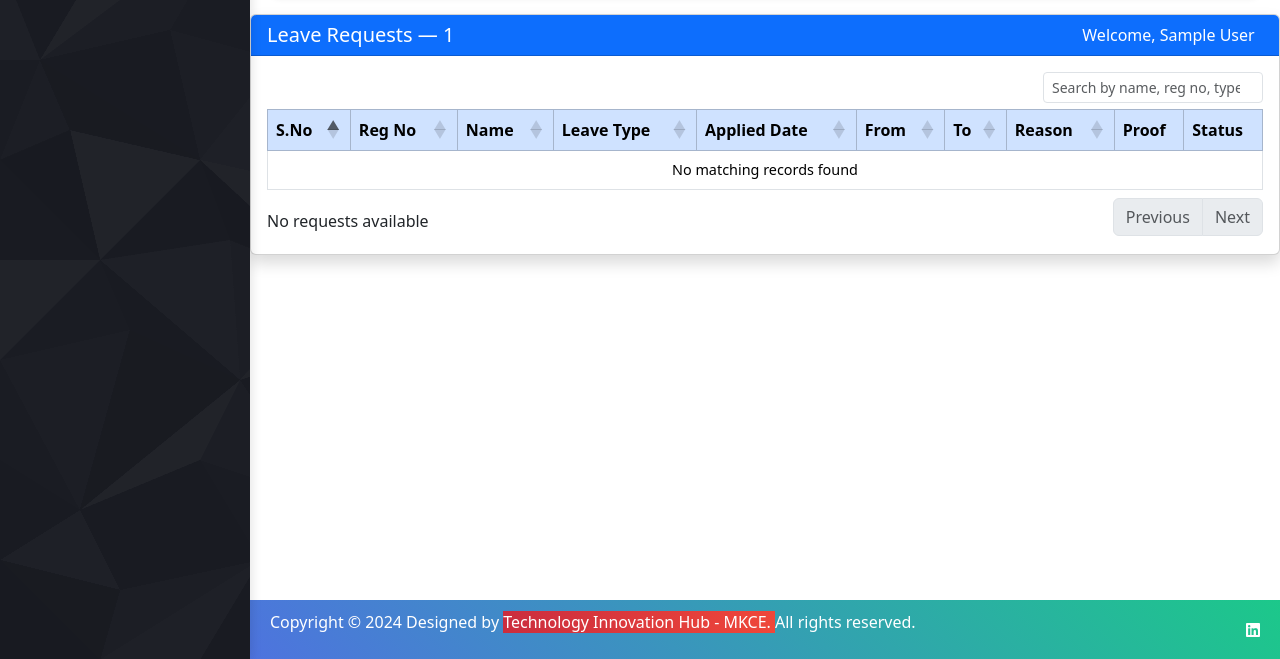
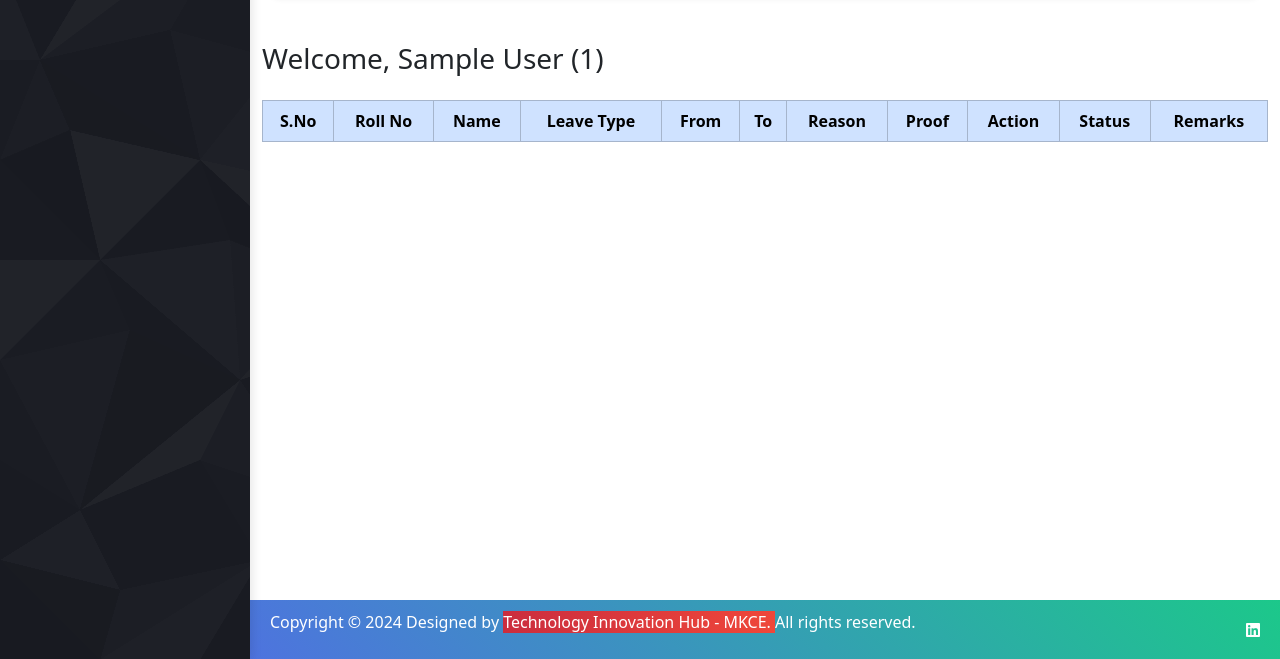
Before and after one commit to arunsanjeevms/Hostel-Management-System, a PHP site: page /Hostel-Management-System/ in a window 1280 px wide. Shown: the part 140-799 px from the top of the page. Run offline with PHP 8.4, Linux system fonts and the light colour scheme; the visitor is signed in with stand-in values (Sample User, id 1); tables that the repository leaves empty or names only in its code hold one stand-in row (values such as "Sample post"); lists and menus that the app fills with data are empty; some libraries are stand-ins or nearby versions.

Commit message:
faculty module

```diff
--- a/index.php
+++ b/index.php
@@ -1,17 +1,31 @@
 <?php
-ob_start(); // start output buffering to prevent header warnings
-if (session_status() === PHP_SESSION_NONE) {
-    session_start();
-}
+session_start();
 include 'db_connect.php';
 
-if (!isset($_SESSION['faculty_id'])) {
+// ✅ Ensure faculty is logged in
+if(!isset($_SESSION['faculty_id'])){
     header("Location: faculty_login.php");
-    exit();
+    exit;
 }
 
+$faculty_id = $_SESSION['faculty_id'];
 $faculty_name = $_SESSION['faculty_name'];
 $department = $_SESSION['faculty_department'];
+
+// ✅ SQL: fetch only Leave / Emergency Leave for this faculty's department
+$sql = "SELECT l.Leave_ID, s.roll_number, s.name AS student_name, s.department,
+               lt.LeaveType, l.from_date, l.to_date, l.reason, l.proof, l.faculty_status,
+               l.remarks, l.applied_date
+        FROM leave_applications l
+        JOIN students s ON l.student_roll_number = s.roll_number
+        JOIN leave_types lt ON l.LeaveType_ID = lt.LeaveType_ID
+        WHERE s.department = ?
+          AND lt.LeaveType IN ('Leave','Emergency Leave')
+        ORDER BY l.applied_date DESC";
+$stmt = $conn->prepare($sql);
+$stmt->bind_param("s", $department);
+$stmt->execute();
+$leaves = $stmt->get_result();
 ?>
 <!DOCTYPE html>
 <html lang="en">
@@ -293,21 +307,9 @@ $department = $_SESSION['faculty_department'];
         }
     </style>
 </head>
-<?php
-include 'db_connect.php'; // ✅ add this line
-
-session_start();
-if (!isset($_SESSION['faculty_id'])) {
-    header("Location: faculty_login.php");
-    exit();
-}
-
-$faculty_name = $_SESSION['faculty_name'];
-$department = $_SESSION['faculty_department'];
-?>
 <body>
     <!-- Sidebar -->
-    <?php include 'sidebar.php'; ?>
+    <?php include './assets/sidebar.php'; ?>
 
     <!-- Main Content -->
     <div class="content">
@@ -317,7 +319,7 @@ $department = $_SESSION['faculty_department'];
         </div>
 
         <!-- Topbar -->
-        <?php include 'topbar.php'; ?>
+        <?php include './assets/topbar.php'; ?>
 
         <!-- Breadcrumb -->
         <div class="breadcrumb-area custom-gradient">
@@ -330,88 +332,56 @@ $department = $_SESSION['faculty_department'];
         </div>
 
         <!-- Content Area -->
-            <?php
-// fetch leaves for this faculty's department
-$sql = "SELECT l.leave_id,
-               s.roll_number,
-               s.name AS student_name,
-               s.department,
-               l.leave_type,
-               l.from_date,
-               l.to_date,
-               l.reason,
-               l.faculty_status
-        FROM leave_applications l
-        JOIN students s ON l.student_roll_number = s.roll_number
-        WHERE s.department = ?
-        ORDER BY l.applied_at DESC";
-$stmt = $conn->prepare($sql);
-$stmt->bind_param("s", $department);
-$stmt->execute();
-$leaves = $stmt->get_result();
-?>
-<div class="tab-pane p-20 active" id="faculty" role="tabpanel">
-  <div class="card shadow">
-    <div class="card-header bg-primary text-white d-flex justify-content-between align-items-center">
-      <h5 class="mb-0">Leave Requests — <?= htmlspecialchars($department) ?></h5>
-      <div>Welcome, <?= htmlspecialchars($faculty_name) ?> &nbsp; </div>
-    </div>
-    <div class="card-body">
-  <div class="table-responsive">
-    <table id="facultyTable" class="table table-bordered table-hover align-middle">
+           <div class="container mt-5">
+  <h3>Welcome, <?= htmlspecialchars($faculty_name) ?> (<?= htmlspecialchars($department) ?>)</h3>
+
+  <div class="table-responsive mt-4">
+    <table id="facultyTable" class="table table-bordered">
       <thead class="table-primary text-center">
         <tr>
           <th>S.No</th>
-          <th>Reg No</th>
+          <th>Roll No</th>
           <th>Name</th>
           <th>Leave Type</th>
-          <th>Applied Date</th>
           <th>From</th>
           <th>To</th>
           <th>Reason</th>
           <th>Proof</th>
+          <th>Action</th>
           <th>Status</th>
+          <th>Remarks</th>
         </tr>
       </thead>
       <tbody>
-        <?php
-          $i = 1;
-          while ($row = $leaves->fetch_assoc()):
-        ?>
+        <?php $i=1; while($row=$leaves->fetch_assoc()): ?>
         <tr>
-          <td class="text-center"><?= $i++ ?></td>
+          <td><?= $i++ ?></td>
           <td><?= htmlspecialchars($row['roll_number']) ?></td>
           <td><?= htmlspecialchars($row['student_name']) ?></td>
-          <td><?= htmlspecialchars($row['leave_type']) ?></td>
-          <td><?= date('d-m-Y h:i A', strtotime($row['applied_at'])) ?></td>
-          <td><?= date('d-m-Y h:i A', strtotime($row['from_date'])) ?></td>
-          <td><?= date('d-m-Y h:i A', strtotime($row['to_date'])) ?></td>
+          <td><?= htmlspecialchars($row['LeaveType']) ?></td>
+          <td><?= date('d-m-Y H:i', strtotime($row['from_date'])) ?></td>
+          <td><?= date('d-m-Y H:i', strtotime($row['to_date'])) ?></td>
           <td><?= htmlspecialchars($row['reason']) ?></td>
-          <td class="text-center">
-            <?php if (!empty($row['proof'])): ?>
-              <a href="uploads/<?= htmlspecialchars($row['proof']) ?>" target="_blank" class="btn btn-outline-primary btn-sm">View</a>
+          <td>
+            <?php if(!empty($row['proof'])): ?>
+              <a href="uploads/<?= htmlspecialchars($row['proof']) ?>" target="_blank" class="btn btn-sm btn-outline-primary">View</a>
             <?php else: ?>
               <span class="text-muted">No Proof</span>
             <?php endif; ?>
           </td>
           <td class="text-center">
-            <?php if ($row['faculty_status'] === 'Pending'): ?>
-              <form method="post" action="faculty_action.php" style="display:inline;">
-                <input type="hidden" name="leave_id" value="<?= (int)$row['leave_id'] ?>">
-                <button type="submit" name="action" value="approve" class="btn btn-success btn-sm">Approve</button>
-              </form>
-              <form method="post" action="faculty_action.php" style="display:inline;">
-                <input type="hidden" name="leave_id" value="<?= (int)$row['leave_id'] ?>">
-                <button type="submit" name="action" value="reject" class="btn btn-danger btn-sm">Reject</button>
-              </form>
+            <?php if($row['faculty_status']=='Pending'): ?>
+              <button class="btn btn-success btn-sm approve-btn" data-id="<?= $row['Leave_ID'] ?>">Approve</button>
+              <button class="btn btn-danger btn-sm reject-btn" data-id="<?= $row['Leave_ID'] ?>">Reject</button>
             <?php else: ?>
-              <?php
-                $statusColor = ($row['faculty_status'] === 'Approved') ? 'success' :
-                               (($row['faculty_status'] === 'Rejected') ? 'danger' : 'secondary');
-              ?>
-              <span class="badge bg-<?= $statusColor ?>"><?= htmlspecialchars($row['faculty_status']) ?></span>
+              <span class="badge <?= $row['faculty_status']=='Forwarded to Admin'?'bg-primary':
+                                   ($row['faculty_status']=='Rejected by HOD'?'bg-danger':'bg-success') ?>">
+                <?= htmlspecialchars($row['faculty_status']) ?>
+              </span>
             <?php endif; ?>
           </td>
+          <td><?= htmlspecialchars($row['faculty_status']) ?></td>
+          <td><?= htmlspecialchars($row['remarks']) ?></td>
         </tr>
         <?php endwhile; ?>
       </tbody>
@@ -419,15 +389,8 @@ $leaves = $stmt->get_result();
   </div>
 </div>
 
-  </div>
-</div>
-</div>
-  </div>
-</div>
-
-
         <!-- Footer -->
-        <?php include 'footer.php'; ?>
+        <?php include './assets/footer.php'; ?>
     </div>
     <script>
         const loaderContainer = document.getElementById('loaderContainer');
@@ -530,32 +493,68 @@ $leaves = $stmt->get_result();
             }
         });
     </script>
-<!-- ✅ DataTables Initialization -->
+
+<script src="https://cdn.jsdelivr.net/npm/sweetalert2@11"></script>
 <script>
-$(document).ready(function() {
-  $('#facultyTable').DataTable({
-    responsive: true,
-    pageLength: 6,                // number of rows per page
-    lengthChange: false,          // hide “Show X entries”
-    ordering: true,               // allow column sorting
-    autoWidth: false,
-    language: {
-      search: "_INPUT_",          // clean search box
-      searchPlaceholder: "Search by name, reg no, type, or reason...",
-      paginate: {
-        previous: "Previous",
-        next: "Next"
+$(document).on('click', '.action-btn', function () {
+  const leaveId = $(this).data('id');
+  const action = $(this).data('action');
+
+  if (action === 'approve') {
+    // ✅ Approve directly
+    Swal.fire({
+      title: "Approve Leave?",
+      text: "Are you sure you want to approve this leave?",
+      icon: "question",
+      showCancelButton: true,
+      confirmButtonColor: "#28a745",
+      cancelButtonColor: "#d33",
+      confirmButtonText: "Yes, Approve"
+    }).then((result) => {
+      if (result.isConfirmed) {
+        $.post("faculty_action.php", { leave_id: leaveId, action: action }, function (response) {
+          Swal.fire("Approved!", "Leave forwarded to Admin.", "success")
+            .then(() => location.reload());
+        });
+      }
+    });
+  }
+
+  if (action === 'reject') {
+    // 🚫 Reject with reason
+    Swal.fire({
+      title: "Reject Leave?",
+      input: "textarea",
+      inputLabel: "Please provide a reason for rejection:",
+      inputPlaceholder: "Type your reason here...",
+      inputAttributes: {
+        'aria-label': 'Type your reason here'
       },
-      info: "Showing _START_ to _END_ of _TOTAL_ requests",
-      infoEmpty: "No requests available",
-      zeroRecords: "No matching records found"
-    },
-    columnDefs: [
-      { orderable: false, targets: [8, 9] } // disable sorting for Proof & Status
-    ]
-  });
+      showCancelButton: true,
+      confirmButtonColor: "#d33",
+      cancelButtonColor: "#3085d6",
+      confirmButtonText: "Reject Leave",
+      preConfirm: (reason) => {
+        if (!reason) {
+          Swal.showValidationMessage("You must enter a reason!");
+        }
+        return reason;
+      }
+    }).then((result) => {
+      if (result.isConfirmed) {
+        const reason = result.value;
+        $.post("faculty_action.php", { leave_id: leaveId, action: action, remarks: reason }, function (response) {
+          Swal.fire("Rejected!", "Leave rejected successfully.", "success")
+            .then(() => location.reload());
+        });
+      }
+    });
+  }
 });
 </script>
+
+
+
 
 </body>
 
```
